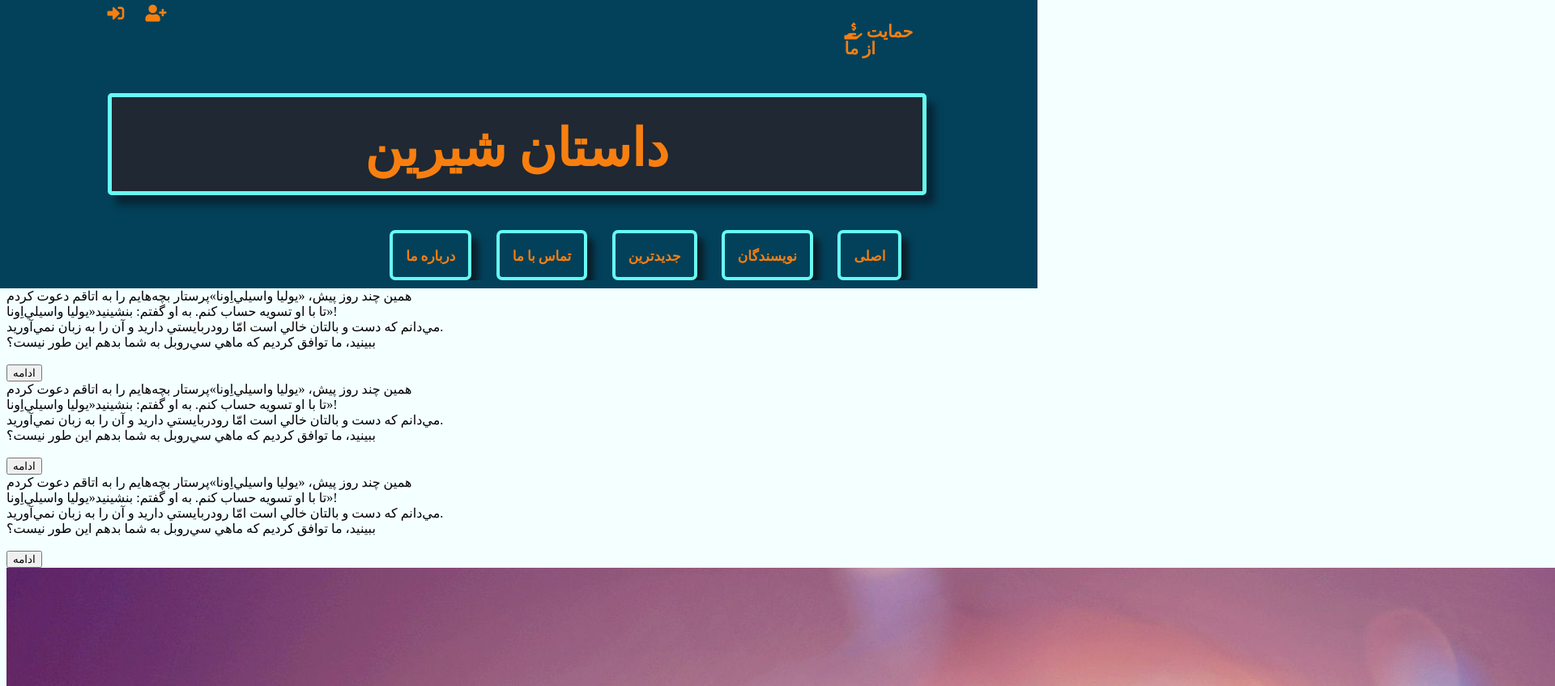
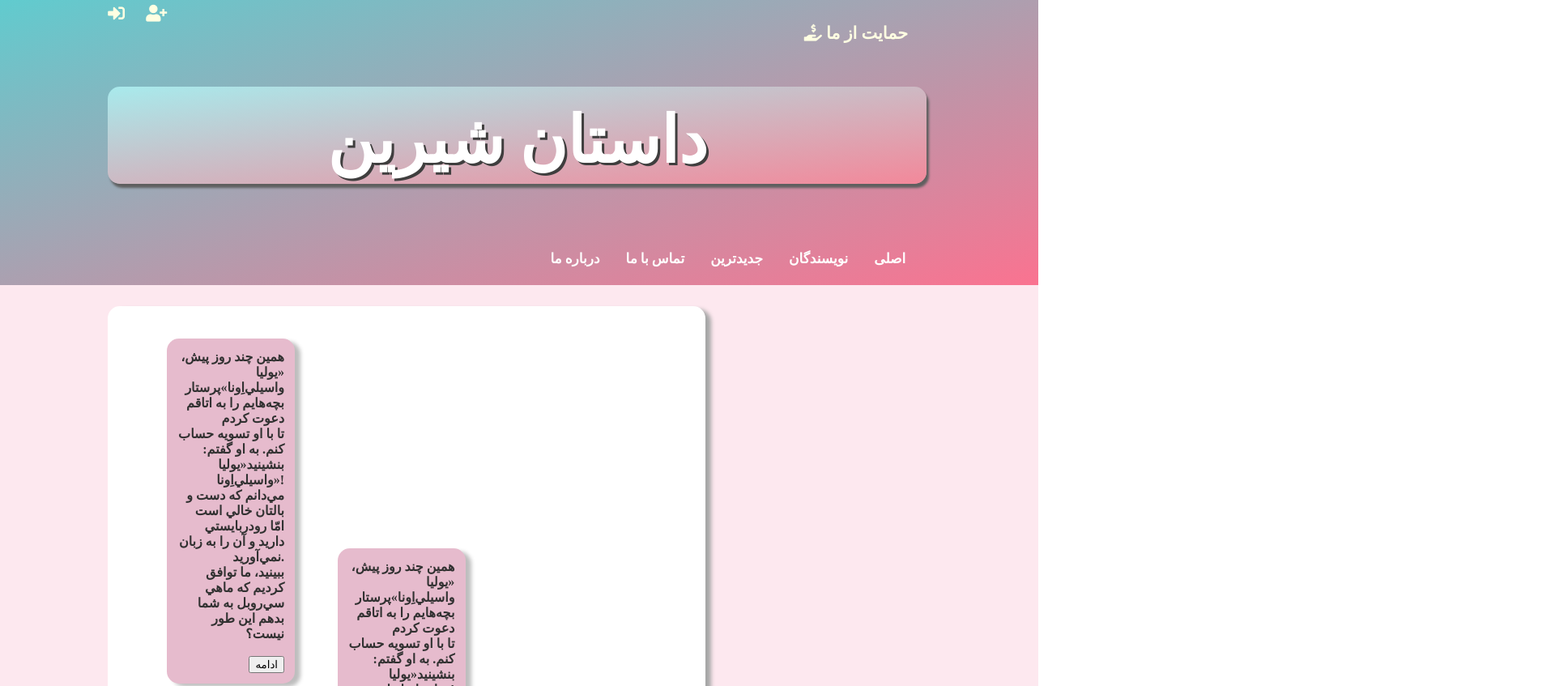
Before and after one commit to Shirinfarazmand/story-website, a plain HTML site: page index.html in a window 1280 px wide. Shown: the top 847 px of the page at 81% size, 1920 px wide, since content can reach past the window. Drawn offline with Linux system fonts and the light colour scheme.

Commit message:
Update style.css

```diff
--- a/style.css
+++ b/style.css
@@ -1,70 +1,136 @@
-body {
-    background-color: rgb(244, 255, 255);
-
-}
-
 .container-1 {
     width: 80%;
     height: 20%;
-    padding: 0.8% 10.85% ;
+    padding: 0.8% 10.90% ;
     margin-left: -1%;
     margin-top: -1%;
-    background-color: #03415a;
+    background-image: linear-gradient(to bottom right , rgb(95, 204, 207), rgb(253, 113, 143));
+    color: #ffffff;
     font-family: Impact, Haettenschweiler, 'Arial Narrow Bold', sans-serif;
-    border: 5px;
 }
 
 h1 {
-    background-color:#1F2833;
-    color: #f87f0f;
-    padding: 1%;
-    border-radius: 5px;
     font-weight: bold;
-    font-size: 400%;
+    border-radius: 15px;
+    background-image: linear-gradient(to bottom right , rgb(168, 234, 236), rgb(243, 136, 154));
+    font-size: 500%;
     text-align: center;
-    border: 5px solid #66FCF1;
-    box-shadow: 10px 12px 10px rgb(7, 37, 53);
+    text-shadow: 3px 3px rgb(63, 62, 62);
+    box-shadow: 3px 5px 3px rgb(95, 95, 95);
 }
 
 .topnav {
     overflow: hidden;
-    background-color: #03415a;
-
+    padding: 1%;
   }
 
   .topnav a {
     float: right;
-    color: #f87f0f;
+    color: #ffffff;
     text-align: center;
     padding: 14px 16px;
     text-decoration: none;
     font-size: 17px;
-    border: 4px solid #66FCF1;
-    margin-right: 3%;
-    border-radius: 7px;
-    font-weight: bold;
-    box-shadow: 8px 10px 8px rgb(10, 28, 37);
+    font-weight: 900;
   }
 
   .topnav a:hover {
-    background-color: #66FCF1;
-    color: #ce6401;
-    border-radius: 7px;
-    font-weight: bold;
+    background-color: #9ed4ddbd;
+    color: white;
+    border-radius:5px;
   }
 
 
   .fas {
 
       font-size: 130%;
-      color: #f87f0f;
+      color: #ffffe2;
       cursor: pointer;
   }
 
   .fas:hover {
-      color: #66FCF1;
+      color: #e2e2e2;
   }
 
   #donate {
-      margin-left: 90%;
+      margin-left: 85%;
   }
+
+  .container-2 {
+    width: 80%;
+    height: 60%;
+    background-color: rgb(253, 232, 239);
+    padding: 2% 10.90% ;
+    margin-left: -1%;
+    margin-top: -1%;
+    justify-content: space-around;
+
+  }
+
+  .middle {
+    width: 65%;
+    background-color: white;
+    flex: 1%;
+    flex-wrap: wrap;
+    padding: 4%;
+    box-shadow: 7px 4px 5px rgb(167, 167, 167);
+    border-radius: 15px;
+  }
+
+  .firstpost {
+    background-color: rgb(230, 187, 205);
+    color: rgb(49, 49, 49);
+    font-weight: bold;
+    flex-wrap: wrap;
+    text-align: right;
+    padding: 2%;
+    width: 20%;
+    margin-left: 5%;
+    box-shadow: 7px 4px 5px rgb(190, 190, 190);
+    border-radius: 15px;
+  }
+
+  .secondpost {
+    background-color: rgb(230, 187, 205);
+    color: rgb(49, 49, 49);
+    font-weight: bold;
+    flex-wrap: wrap;
+    text-align: right;
+    padding: 2%;
+    width: 20%;
+    margin-left:37%;
+    margin-top: -25.50%;
+    box-shadow: 7px 4px 5px rgb(190, 190, 190);
+    border-radius: 15px;
+}
+
+  .thirdpost {
+    background-color: rgb(230, 187, 205);
+    color: rgb(49, 49, 49);
+    font-weight: bold;
+    flex-wrap: wrap;
+    text-align: right;
+    padding: 2%;
+    width: 20%;
+    margin-left:70%;
+    margin-top: -25.50%;
+    box-shadow: 7px 4px 5px rgb(190, 190, 190);
+    border-radius: 15px;
+  }
+
+
+  .sidenav img {
+    width: 100%;
+  }
+
+  .sidenav {
+    width: 130px;
+    position: fixed;
+    margin-top: -18%;
+    margin-left: 70%;
+    background: rgb(255, 255, 255);
+    padding: 2%;
+    text-align: right;
+    box-shadow: 7px 4px 5px rgb(167, 167, 167);
+    border-radius: 15px;
+  }
```
